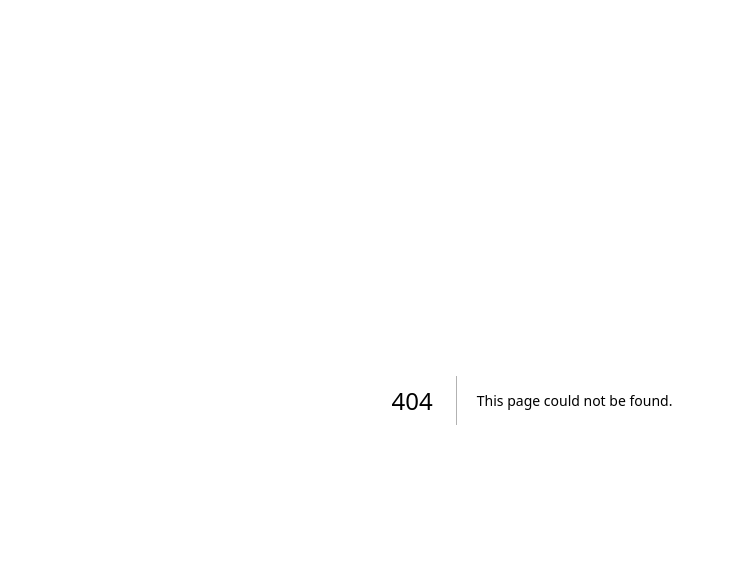
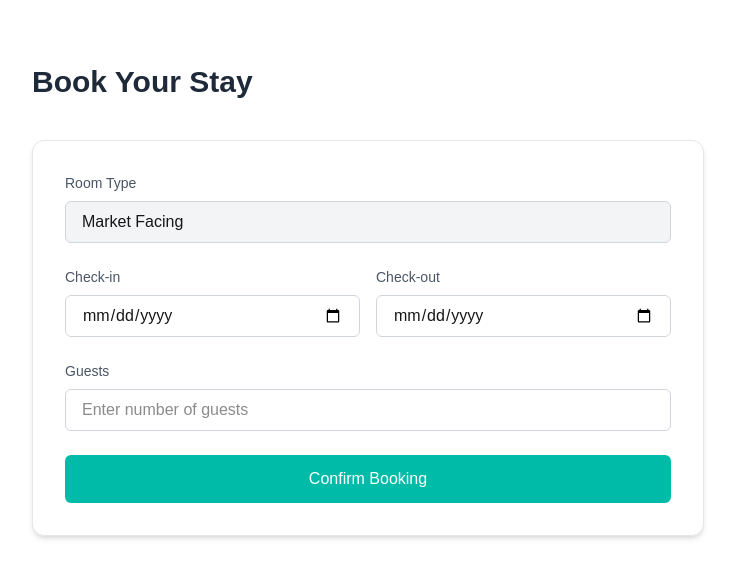
Before and after one commit to abheet77/hotelwebsite, a Next.js app: page /booking in a window 1280 px wide. Before the commit this address had no page. Shown: the top 578 px of the page, without its empty margins (108-843 px from the left). Built offline with nearby package versions, Linux system fonts and the light colour scheme.

Commit message:
updatetuesady

```diff
--- /dev/null
+++ b/app/booking/page.jsx
@@ -0,0 +1,75 @@
+"use client";
+
+export default function BookingPage() {
+  return (
+    <main className="px-6 md:px-[80px] lg:px-[140px] py-16">
+
+      {/* Heading */}
+      <h1 className="text-3xl font-semibold text-gray-800 mb-10">
+        Book Your Stay
+      </h1>
+
+      {/* Form */}
+      <div className="max-w-2xl bg-white shadow-md rounded-xl p-8 border border-gray-200">
+
+        {/* Room Name (static for now) */}
+        <div className="mb-6">
+          <label className="block text-sm text-gray-600 mb-2">
+            Room Type
+          </label>
+          <input
+            type="text"
+            value="Market Facing"
+            disabled
+            className="w-full border border-gray-300 rounded-md px-4 py-2 bg-gray-100"
+          />
+        </div>
+
+        {/* Dates */}
+        <div className="grid grid-cols-2 gap-4 mb-6">
+
+          <div>
+            <label className="block text-sm text-gray-600 mb-2">
+              Check-in
+            </label>
+            <input
+              type="date"
+              className="w-full border border-gray-300 rounded-md px-4 py-2"
+            />
+          </div>
+
+          <div>
+            <label className="block text-sm text-gray-600 mb-2">
+              Check-out
+            </label>
+            <input
+              type="date"
+              className="w-full border border-gray-300 rounded-md px-4 py-2"
+            />
+          </div>
+
+        </div>
+
+        {/* Guests */}
+        <div className="mb-6">
+          <label className="block text-sm text-gray-600 mb-2">
+            Guests
+          </label>
+          <input
+            type="number"
+            min="1"
+            placeholder="Enter number of guests"
+            className="w-full border border-gray-300 rounded-md px-4 py-2"
+          />
+        </div>
+
+        {/* Button */}
+        <button className="w-full bg-teal-500 text-white py-3 rounded-md font-medium hover:bg-teal-600 transition">
+          Confirm Booking
+        </button>
+
+      </div>
+
+    </main>
+  );
+}
--- a/app/rooms/Page.jsx
+++ b/app/rooms/Page.jsx
@@ -1,10 +1,13 @@
 import RoomsList from "@/components/rooms/RoomsList";
 import RoomsHeader from "@/components/rooms/RoomsHeader";
 import FunFact from "@/components/rooms/FunFact";
+import Hero from "@/components/home/Hero";
+import Footer from "@/app/common/Footer";
 export default function RoomsPage() {
   return (
     <main className="bg-white text-black px-6 md:px-[80px] lg:px-[140px] py-12">
-
+      <Hero />
+      <Footer />
       <RoomsHeader />
 
       <RoomsList />
--- a/components/rooms/RoomCard.jsx
+++ b/components/rooms/RoomCard.jsx
@@ -1,6 +1,8 @@
+"use client";
+import { useRouter } from "next/navigation";
 export default function RoomCard(props) {
     const { title, image, capacity, price } = props;
-
+    const router = useRouter();
     return (
         <div className="w-3/4 rounded-xl border border-gray-200 bg-white shadow-sm hover:shadow-md transition duration-300">
 
@@ -20,9 +22,10 @@
                     <span className="tracking-wide">MAX CAP: {capacity}</span>
                 </div>
 
-                <button className="bg-teal-500 text-white px-5 py-2 rounded-md text-sm font-medium hover:bg-teal-600 transition">
+                <button onClick={() => router.push("/booking")} className="bg-teal-500 text-white px-5 py-2 rounded-md text-sm font-medium hover:bg-teal-600 transition">
                     Rs {price} / night
                 </button>
+
 
             </div>
 
```
